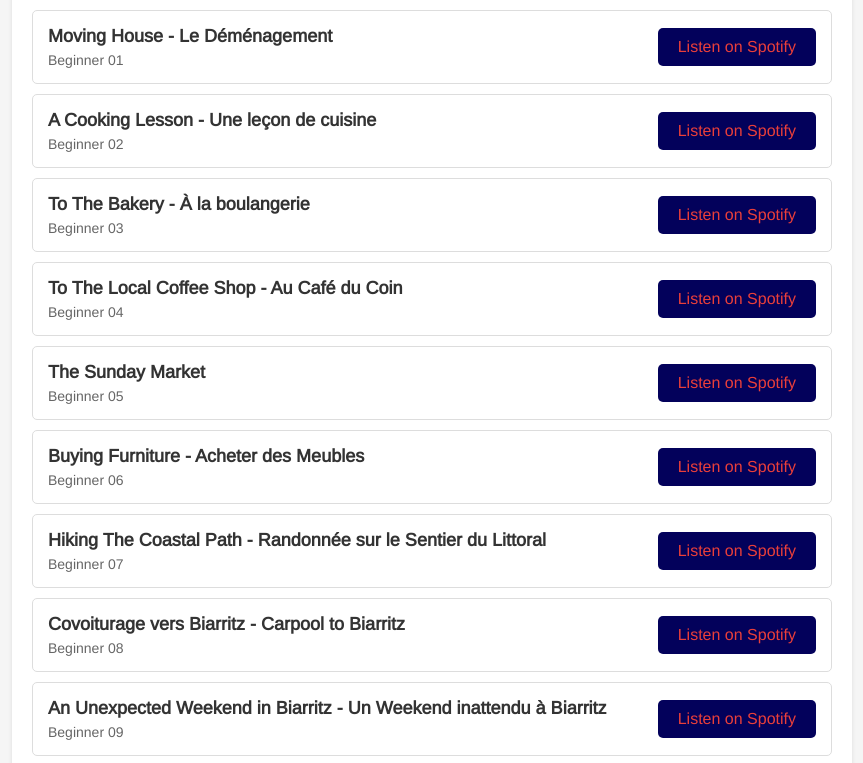
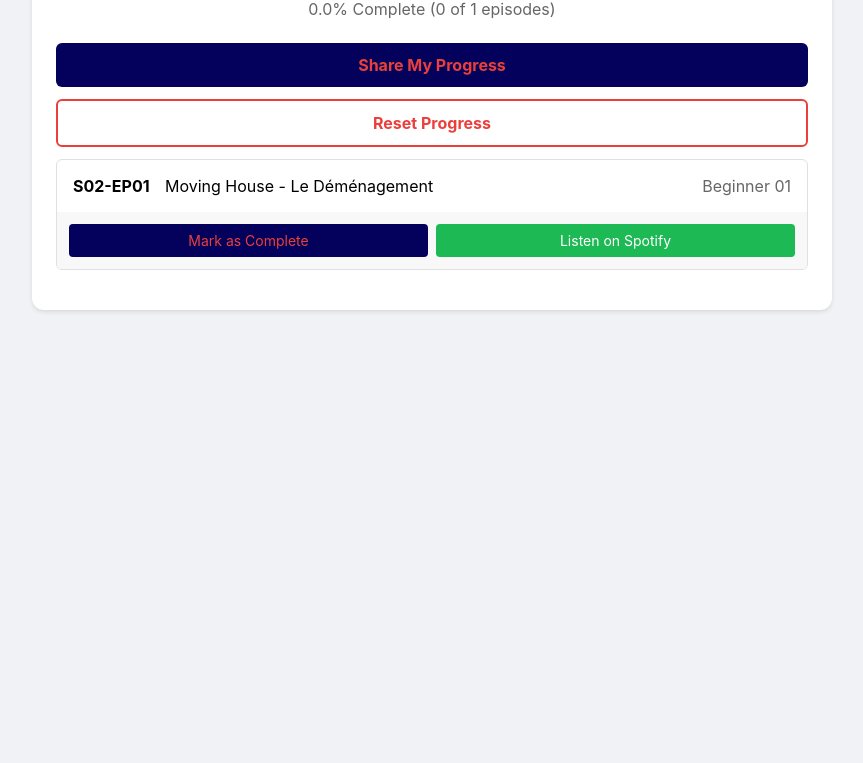
Before and after one commit to HighFrequencyfrench/french-progress-tracker, a plain HTML site: page index.html in a window 1280 px wide. Shown: the part 130-893 px from the top of the page, without its empty margins (208-1071 px from the left). After the commit the page ends 800 px from the top, so only its background shows below. Drawn offline with nearby package versions, Linux system fonts and the light colour scheme.

Commit message:
Update index.html

```diff
--- a/index.html
+++ b/index.html
@@ -1,161 +1,37 @@
 <!DOCTYPE html>
-<html>
+<html lang="en">
 <head>
-    <title>French From the Start - Season 2</title>
-    <!-- Add Google Fonts -->
-    <link rel="preconnect" href="https://fonts.googleapis.com">
-    <link rel="preconnect" href="https://fonts.gstatic.com" crossorigin>
-    <link href="https://fonts.googleapis.com/css2?family=Arimo&display=swap" rel="stylesheet">
-    <style>
-        body {
-            font-family: 'Arimo', sans-serif;
-            margin: 20px;
-            padding: 20px;
-            background: #f5f5f5;
-        }
-        .container {
-            max-width: 800px;
-            margin: 0 auto;
-            background: white;
-            padding: 20px;
-            border-radius: 10px;
-            box-shadow: 0 2px 4px rgba(0,0,0,0.1);
-        }
-        .episode {
-            border: 1px solid #ddd;
-            margin: 10px 0;
-            padding: 15px;
-            border-radius: 5px;
-            display: flex;
-            justify-content: space-between;
-            align-items: center;
-            flex-wrap: wrap;
-            gap: 10px;
-        }
-        .episode-info {
-            flex: 1;
-        }
-        .episode-title {
-            margin: 0;
-            color: #333;
-            font-size: 18px;
-            font-family: 'Arimo', sans-serif;
-        }
-        .episode-level {
-            color: #666;
-            font-size: 14px;
-            margin-top: 5px;
-        }
-        .button {
-            background: #03015b;
-            color: #ea3f3a;
-            padding: 10px 20px;
-            border: none;
-            border-radius: 5px;
-            cursor: pointer;
-            text-decoration: none;
-            display: inline-block;
-            font-weight: normal;
-            font-family: 'Arimo', sans-serif;
-            transition: opacity 0.2s;
-        }
-        .button:hover {
-            opacity: 0.9;
-        }
-    </style>
+    <meta charset="UTF-8">
+    <meta name="viewport" content="width=device-width, initial-scale=1.0">
+    <title>French From the Start - Progress Tracker</title>
+    <link rel="stylesheet" href="src/styles.css">
 </head>
 <body>
     <div class="container">
-        <h1>French From the Start - Season 2</h1>
+        <div class="card">
+            <h1>French From the Start - Season 2</h1>
+            <div class="progress-container">
+                <div class="progress-bar">
+                    <div class="progress" id="progress-fill"></div>
+                </div>
+                <p id="progress-text">0% Complete (0 of 11 episodes)</p>
+            </div>
 
-        <div class="episode">
-            <div class="episode-info">
-                <h3 class="episode-title">Moving House - Le Déménagement</h3>
-                <div class="episode-level">Beginner 01</div>
-            </div>
-            <a href="https://open.spotify.com/episode/2YNKRg1EaPYvgThs1cibda" class="button" target="_blank">Listen on Spotify</a>
+            <button id="share-btn" class="share-button">
+                Share My Progress
+            </button>
+
+            <div id="episodes-list" class="episodes-container"></div>
         </div>
+    </div>
 
-        <div class="episode">
-            <div class="episode-info">
-                <h3 class="episode-title">A Cooking Lesson - Une leçon de cuisine</h3>
-                <div class="episode-level">Beginner 02</div>
-            </div>
-            <a href="https://open.spotify.com/episode/2TpmEqW3hZdKfqYZsolT2u" class="button" target="_blank">Listen on Spotify</a>
-        </div>
+    <!-- SVG sprite for Spotify icon -->
+    <svg style="display: none;">
+        <symbol id="spotify-icon" viewBox="0 0 24 24">
+            <path d="M12 0C5.4 0 0 5.4 0 12s5.4 12 12 12 12-5.4 12-12S18.66 0 12 0zm5.521 17.34c-.24.359-.66.48-1.021.24-2.82-1.74-6.36-2.101-10.561-1.141-.418.122-.779-.179-.899-.539-.12-.421.18-.78.54-.9 4.56-1.021 8.52-.6 11.64 1.32.42.18.479.659.301 1.02zm1.44-3.3c-.301.42-.841.6-1.262.3-3.239-1.98-8.159-2.58-11.939-1.38-.479.12-1.02-.12-1.14-.6-.12-.48.12-1.021.6-1.141C9.6 9.9 15 10.561 18.72 12.84c.361.181.54.78.241 1.2zm.12-3.36C15.24 8.4 8.82 8.16 5.16 9.301c-.6.179-1.2-.181-1.38-.721-.18-.601.18-1.2.72-1.381 4.26-1.26 11.28-1.02 15.721 1.621.539.3.719 1.02.419 1.56-.299.421-1.02.599-1.559.3z" fill="currentColor"/>
+        </symbol>
+    </svg>
 
-        <div class="episode">
-            <div class="episode-info">
-                <h3 class="episode-title">To The Bakery - À la boulangerie</h3>
-                <div class="episode-level">Beginner 03</div>
-            </div>
-            <a href="https://open.spotify.com/episode/08A20m0p38bt36UXMa03Ly" class="button" target="_blank">Listen on Spotify</a>
-        </div>
-
-        <div class="episode">
-            <div class="episode-info">
-                <h3 class="episode-title">To The Local Coffee Shop - Au Café du Coin</h3>
-                <div class="episode-level">Beginner 04</div>
-            </div>
-            <a href="https://open.spotify.com/episode/39aIxY3cBGnsRinRh3MyIZ" class="button" target="_blank">Listen on Spotify</a>
-        </div>
-
-        <div class="episode">
-            <div class="episode-info">
-                <h3 class="episode-title">The Sunday Market</h3>
-                <div class="episode-level">Beginner 05</div>
-            </div>
-            <a href="https://open.spotify.com/episode/33KpMcdKeGpseedWfNr5SD" class="button" target="_blank">Listen on Spotify</a>
-        </div>
-
-        <div class="episode">
-            <div class="episode-info">
-                <h3 class="episode-title">Buying Furniture - Acheter des Meubles</h3>
-                <div class="episode-level">Beginner 06</div>
-            </div>
-            <a href="https://open.spotify.com/episode/6HdzfOP8JqGv0TTtGxfwed" class="button" target="_blank">Listen on Spotify</a>
-        </div>
-
-        <div class="episode">
-            <div class="episode-info">
-                <h3 class="episode-title">Hiking The Coastal Path - Randonnée sur le Sentier du Littoral</h3>
-                <div class="episode-level">Beginner 07</div>
-            </div>
-            <a href="https://open.spotify.com/episode/6Pv4mcJY8qgoOP8KLQyNKd" class="button" target="_blank">Listen on Spotify</a>
-        </div>
-
-        <div class="episode">
-            <div class="episode-info">
-                <h3 class="episode-title">Covoiturage vers Biarritz - Carpool to Biarritz</h3>
-                <div class="episode-level">Beginner 08</div>
-            </div>
-            <a href="https://open.spotify.com/episode/5HysUdyV6wIrMmjoPOG7XW" class="button" target="_blank">Listen on Spotify</a>
-        </div>
-
-        <div class="episode">
-            <div class="episode-info">
-                <h3 class="episode-title">An Unexpected Weekend in Biarritz - Un Weekend inattendu à Biarritz</h3>
-                <div class="episode-level">Beginner 09</div>
-            </div>
-            <a href="https://open.spotify.com/episode/4IuoGukMevv4YVEBxk5DRe" class="button" target="_blank">Listen on Spotify</a>
-        </div>
-
-        <div class="episode">
-            <div class="episode-info">
-                <h3 class="episode-title">A Day at the Beach - Une Journée à la Plage</h3>
-                <div class="episode-level">Beginner 10</div>
-            </div>
-            <a href="https://open.spotify.com/episode/2wc7g8pEu8UAUFs8ICWAVo" class="button" target="_blank">Listen on Spotify</a>
-        </div>
-
-        <div class="episode">
-            <div class="episode-info">
-                <h3 class="episode-title">The Lost Dog - Le Chien Perdu</h3>
-                <div class="episode-level">Beginner 11</div>
-            </div>
-            <a href="https://open.spotify.com/episode/5vKWriOGlKJ0HPtzGtst2X" class="button" target="_blank">Listen on Spotify</a>
-        </div>
-
-    </div>
+    <script src="src/script.js"></script>
 </body>
 </html>
```
